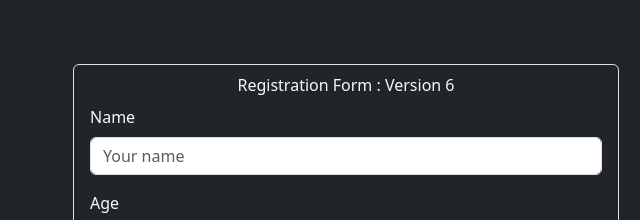
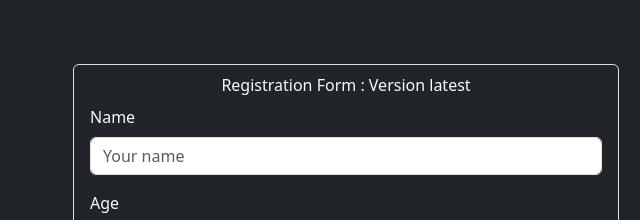
Before and after one commit to hackmeet/Jenkins, a plain HTML site: page index.html in a window 1280 px wide. Shown: the top 220 px of the page, 9-649 px from the left. Drawn offline with nearby package versions, Linux system fonts and the light colour scheme.

Commit message:
hehe frontend new version

```diff
--- a/index.html
+++ b/index.html
@@ -17,7 +17,7 @@
         <div class="col-lg-6 col-md-8 col-12">
           <div class="p-2 border mt-5 rounded">
             <div class="text-center bg-success-primary rounded">
-              Registration Form : Version 6
+              Registration Form : Version latest
             </div>
             <div class="mx-auto p-2">
               <label class="form-label">Name</label>
```
